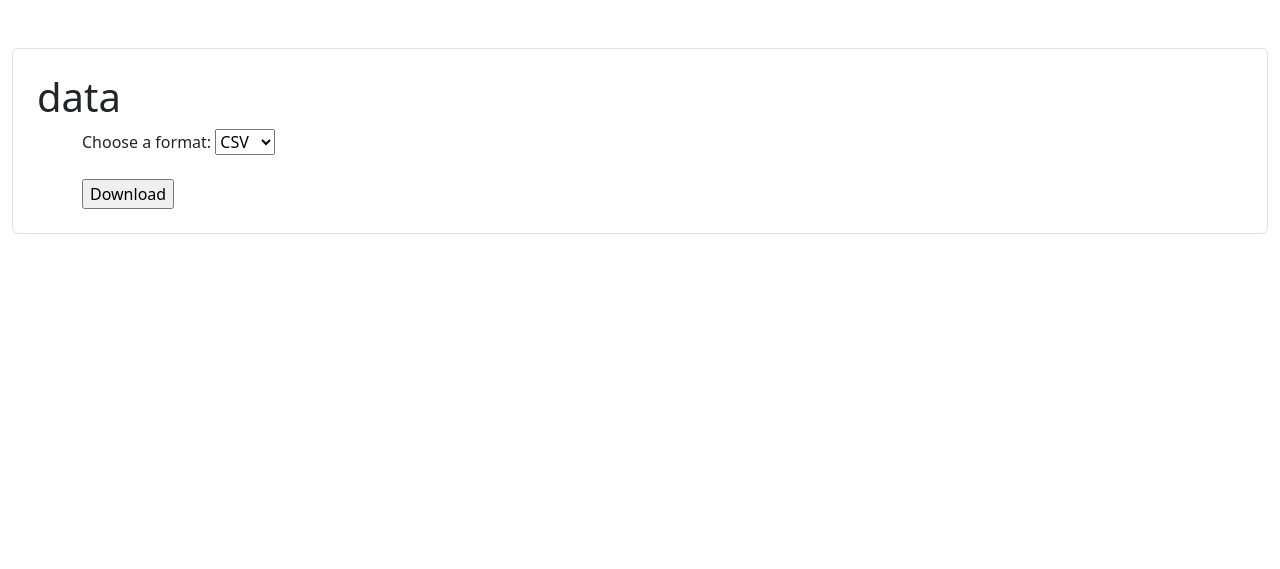
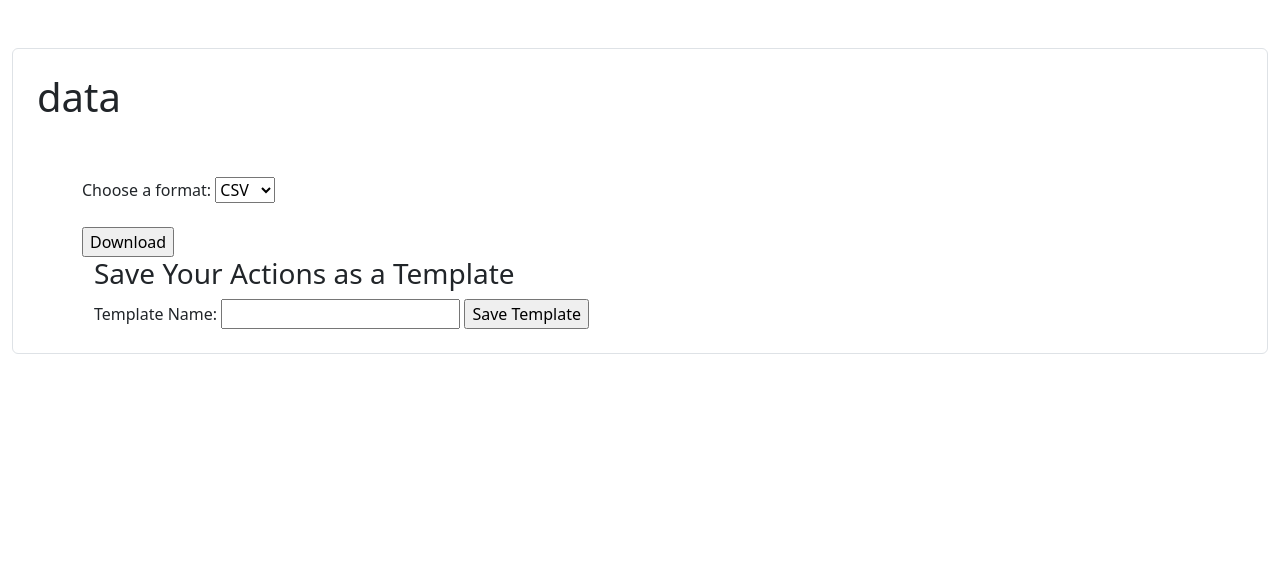
Before and after one commit to jakalano/excel_transformer, a Django app: page /download/ in a window 1280 px wide. Shown: the part 56-625 px from the top of the page. Run offline with Django 4.2, Linux system fonts and the light colour scheme.

Commit message:
added option to save actions to template

```diff
--- a/main_page/models.py
+++ b/main_page/models.py
@@ -42,6 +42,9 @@ class Action(models.Model):
         return f"{self.action_type} - {self.timestamp}"
 
 class Template(models.Model):
-    actions = models.ManyToManyField(Action)
     name = models.CharField(max_length=100)
     user = models.ForeignKey(User, on_delete=models.CASCADE)  # Link template to user
+    actions = models.JSONField()  # Stores list of actions
+
+    def __str__(self):
+        return self.name
--- a/main_page/templates/5_download.html
+++ b/main_page/templates/5_download.html
@@ -1,5 +1,13 @@
 {% extends "base.html" %} {% block content %}
 <div class="container">
+  <br>
+  {% for message in messages %}
+  <div class="alert alert-{{ message.tags }} alert-dismissible fade show" role="alert">
+      {{ message }}
+      <button type="button" class="btn-close" data-bs-dismiss="alert" aria-label="Close"></button>
+  </div>
+{% endfor %}
+<br>
   <form action="{% url 'download' %}" method="get">
     <!-- <label for="enforce_utf8">Enforce UTF-8 Encoding:</label>
     <input type="checkbox" id="enforce_utf8" name="enforce_utf8" checked>
@@ -13,6 +21,16 @@
     </select><br><br>
     <input type="submit" value="Download">
 </form>
+<!-- Template Saving Form -->
+<div class="container">
+  <h3>Save Your Actions as a Template</h3>
+  <form action="{% url 'save_template' %}" method="post">
+      {% csrf_token %}
+      <label for="templateName">Template Name:</label>
+      <input type="text" id="template_name" name="template_name" required>
+      <input type="submit" value="Save Template">
+  </form>
+</div>
 
 </div>
 
--- a/main_page/urls.py
+++ b/main_page/urls.py
@@ -9,6 +9,7 @@ urlpatterns = [
     path('edit_data/', views.edit_data, name='edit_data'),
     path('edit_columns/', views.edit_columns, name='edit_columns'),
     path('undo/', views.undo_last_action, name='undo_last_action'),
+    path('save_template/', views.save_template, name='save_template'),
     path('download/', views.download, name='download'),
     path('login/', auth_views.LoginView.as_view(), name='login'),
     path('logout/', auth_views.LogoutView.as_view(), name='logout'),
--- a/main_page/views.py
+++ b/main_page/views.py
@@ -9,11 +9,12 @@ from django.template import loader
 from django.conf import settings
 from .utils import (
     load_dataframe_from_file, save_dataframe,
-    dataframe_to_html, remove_empty_rows,record_action
+    dataframe_to_html, remove_empty_rows,record_action, get_actions_for_session, save_as_template, action_to_dict
 )
 from .forms import UploadFileForm, ParagraphErrorList
-from .models import Action, UploadedFile
+from .models import Action, UploadedFile, Template
 from django.contrib import messages
+from django.contrib.auth.decorators import login_required
 import re
 import json
 
@@ -56,57 +57,51 @@ def main_page(request):
 
 def undo_last_action(request):
     print("Undo view accessed")
-    print(f"Session Original File Path: {request.session.get('file_path')}")
+    original_file_path = request.session.get('file_path')
 
-    # loads the orig file
-    original_file_path = request.session.get('file_path')
     if original_file_path is None:
         print("Original file path is None!")
         return JsonResponse({'status': 'error', 'error': 'Original file path not found'}, status=500)
 
-        # Extract the relative path using MEDIA_ROOT
+    # Extract the relative path using MEDIA_ROOT
     relative_path = os.path.relpath(original_file_path, settings.MEDIA_ROOT).replace('\\', '/')
 
     try:
         current_file = UploadedFile.objects.get(file=relative_path)
     except UploadedFile.DoesNotExist:
-        # Handle the case where the UploadedFile instance doesn't exist
         messages.error(request, "The file you're working on could not be found.")
-        return redirect('main_page')  # Redirect to a safe page
+        return redirect('main_page')
 
+    # Retrieve the df from the file
     df = load_dataframe_from_file(original_file_path)
 
-    # Get all actions for this session and current file, excluding the last one
-    actions_count = Action.objects.filter(session_id=request.session.session_key, uploaded_file=current_file).count()
-    if actions_count > 1:
+    # uses utils.py function to get actions
+    actions = get_actions_for_session(request.session.session_key, current_file, exclude_last_action=True)
+
+    if actions.exists():
+        # Set the undone flag to True for the last action
         last_action = Action.objects.filter(session_id=request.session.session_key, uploaded_file=current_file).latest('timestamp')
-            # Set the undone flag to True for the last action
         last_action.undone = True
         last_action.save()
-        actions = Action.objects.filter(session_id=request.session.session_key, uploaded_file=current_file, undone=False)
+
+        # Apply the actions
+        for action in actions:
+            df, current_view = apply_action(df, action.action_type, action.parameters)
+            if current_view is None:
+                break
 
     else:
-        actions = Action.objects.none()
-
-    # applies all actions to the df
-    for action in actions:
-        df, current_view = apply_action(df, action.action_type, action.parameters)
-        if current_view is None:
-            break  # If current_view is None, an error occurred, so break out of the loop
-
+        current_view = None
 
     # Check if current_view is not None before redirecting
     if current_view is not None:
-        # saves the modified df back to the temporary file path
+        # Save the modified DataFrame back to the temporary file path
         temp_file_path = request.session.get('temp_file_path')
         save_dataframe(df, temp_file_path)
-
-        # Redirect to the current view
         return redirect(current_view)
     else:
-        # Handle the case where current_view is None
         messages.error(request, "An error occurred while undoing the last action.")
-        return redirect('summary')  # Redirect to a default or safe view
+        return redirect('summary')
 
 def apply_action(df, action_type, parameters):
     try:
@@ -225,6 +220,44 @@ def apply_action(df, action_type, parameters):
     except Exception as e:
         print(f"Error applying action {action_type} with parameters {parameters}: {str(e)}")
         return df, None
+
+@login_required(login_url="/login/")
+def save_template(request):
+    if request.method == 'POST':
+        original_file_path = request.session.get('file_path')
+        relative_path = os.path.relpath(original_file_path, settings.MEDIA_ROOT).replace('\\', '/')
+        try:
+            current_file = UploadedFile.objects.get(file=relative_path)
+            actions = get_actions_for_session(request.session.session_key, current_file)
+            actions_data = [action_to_dict(action) for action in actions]  # Convert actions to a dict representation
+            print(actions_data)
+
+            # Check if actions_data is not empty
+            if not actions_data:
+                messages.error(request, "No actions to save in the template.")
+                return redirect('download')
+
+            template_name = request.POST.get('template_name')
+            # Create and save the template with actions_data
+            template = Template.objects.create(name=template_name, user=request.user, actions=actions_data)
+            messages.success(request, f'Template "{template_name}" saved.')
+        except UploadedFile.DoesNotExist:
+            messages.error(request, "File not found.")
+        return redirect('download')
+    else:
+        messages.error(request, 'Invalid request')
+        return redirect('download')
+
+def apply_template(request, template_id, file_path):
+    template = Template.objects.get(id=template_id)
+    df = load_dataframe_from_file(file_path)
+
+    for action in template.actions:
+        action_type = action['action_type']
+        parameters = action['parameters']
+        df = apply_action(df, action_type, parameters)
+
+    # Save or display the modified DataFrame
 
 def summary(request):
     temp_file_path = request.session.get('temp_file_path')
```
Also changed, not shown: main_page/utils.py (+29 -3 lines), main_page/migrations/0010_remove_template_actions_template_actions.py (added).
